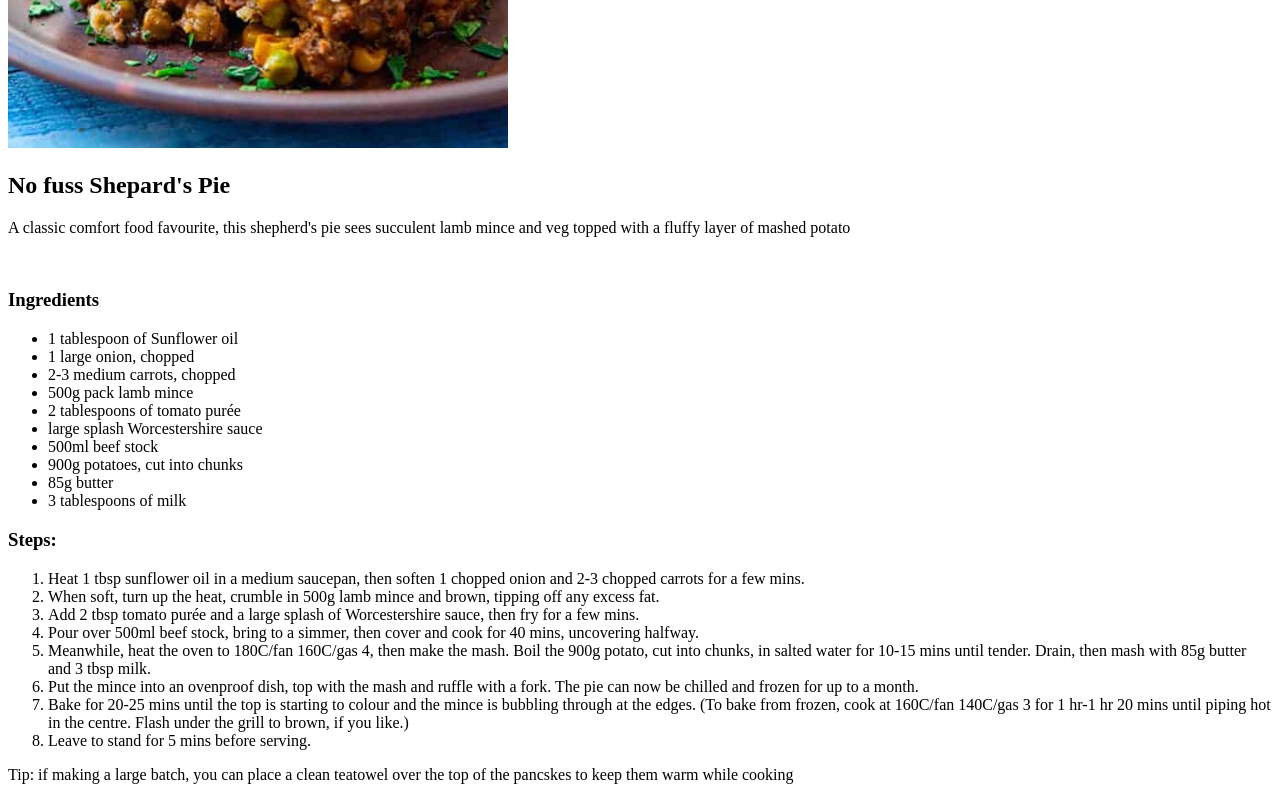
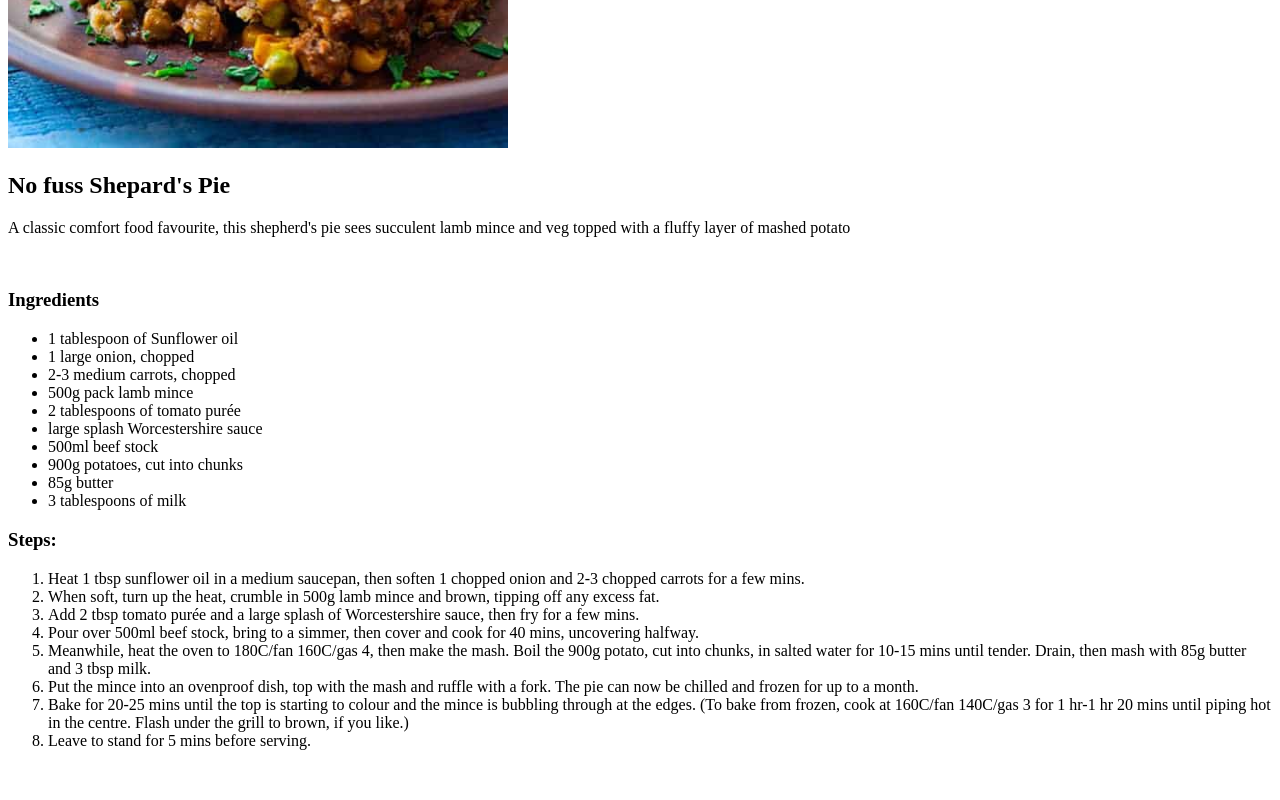
Before and after one commit to MoonBreadx/Recipes, a plain HTML site: page Shepards_Pie.html in a window 1280 px wide. Shown: the part 458-1258 px from the top of the page. After the commit the page ends 1224 px from the top, so only its background shows below. Drawn offline with Linux system fonts and the light colour scheme.

Commit message:
Remove pancake at end of Shepards_Pie

```diff
--- a/Shepards_Pie.html
+++ b/Shepards_Pie.html
@@ -34,7 +34,6 @@
                     <li>Bake for 20-25 mins until the top is starting to colour and the mince is bubbling through at the edges. (To bake from frozen, cook at 160C/fan 140C/gas 3 for 1 hr-1 hr 20 mins until piping hot in the centre. Flash under the grill to brown, if you like.)</li>
                     <li>Leave to stand for 5 mins before serving.</li>
                 </ol>
-                <p>Tip: if making a large batch, you can place a clean teatowel over the top of the pancskes to keep them warm while cooking</p>
 
         </body>
     </head>
```
